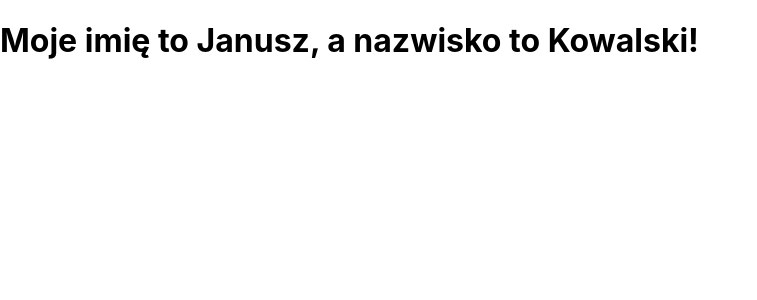
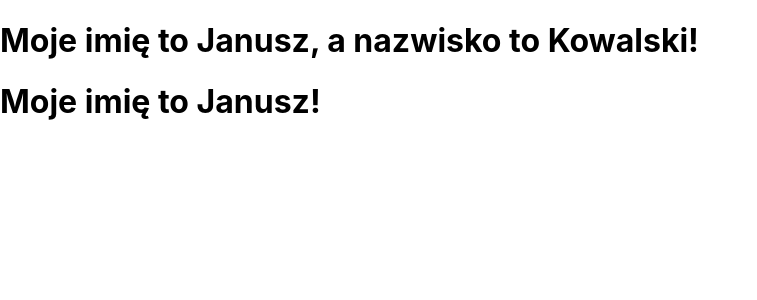
Before and after one commit to twerno/isareactporta, a React (Create React App) app in the folder day1_2/my-app/: page / in a window 1280 px wide. Shown: the top 300 px of the page, without its empty margins (0-757 px from the left). Built offline with nearby package versions, Linux system fonts and the light colour scheme.

Commit message:
Added condition to MyName

```diff
--- a/day1_2/my-app/src/App.js
+++ b/day1_2/my-app/src/App.js
@@ -1,9 +1,12 @@
 import MyName from './MyName';
 
 function App() {
-  return (
-    <MyName name="Janusz" surname="Kowalski" />
-  );
+    return (
+        <>
+            <MyName name="Janusz" surname="Kowalski"/>
+            <MyName name="Janusz"/>
+        </>
+    );
 }
 
 export default App;
--- a/day1_2/my-app/src/MyName.js
+++ b/day1_2/my-app/src/MyName.js
@@ -1,5 +1,9 @@
 function MyName(props) {
-    return <h1>Moje imię to {props.name}, a nazwisko to {props.surname}!</h1>
+    if (props.surname) {
+        return <h1>Moje imię to {props.name}, a nazwisko to {props.surname}!</h1>
+    }
+
+    return  <h1>Moje imię to {props.name}!</h1>
 }
 
 export default MyName;
```
